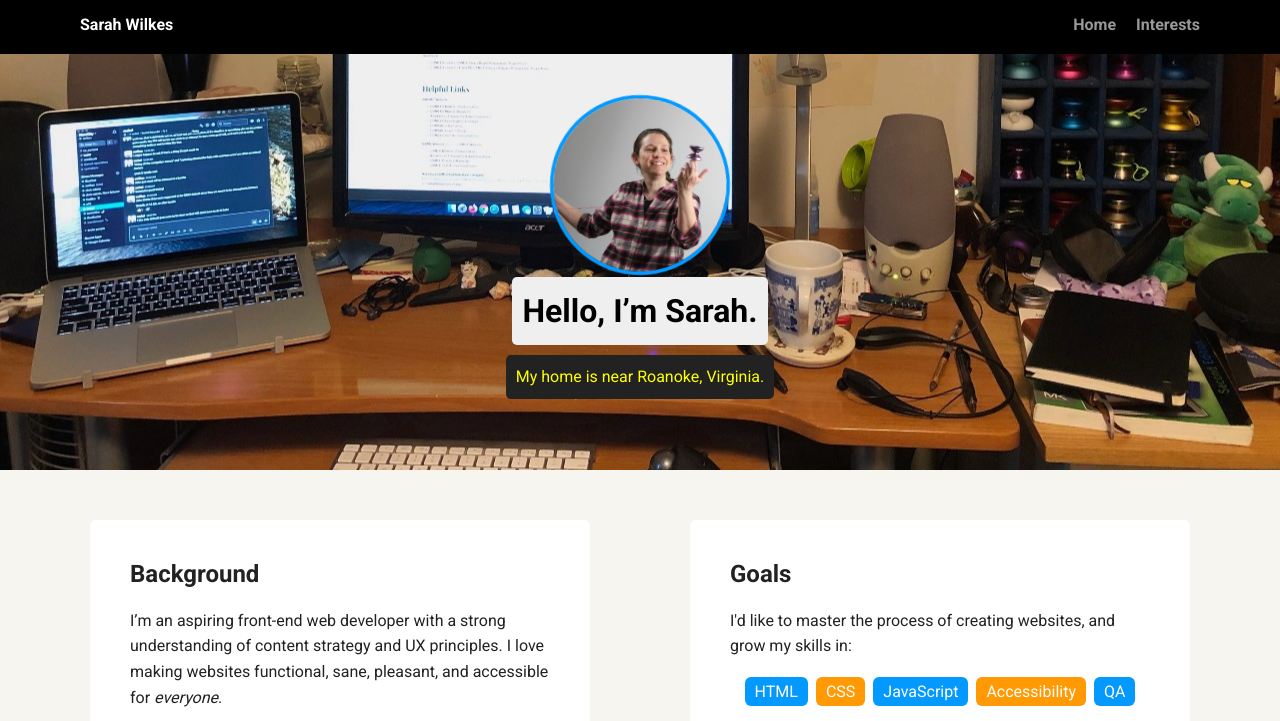
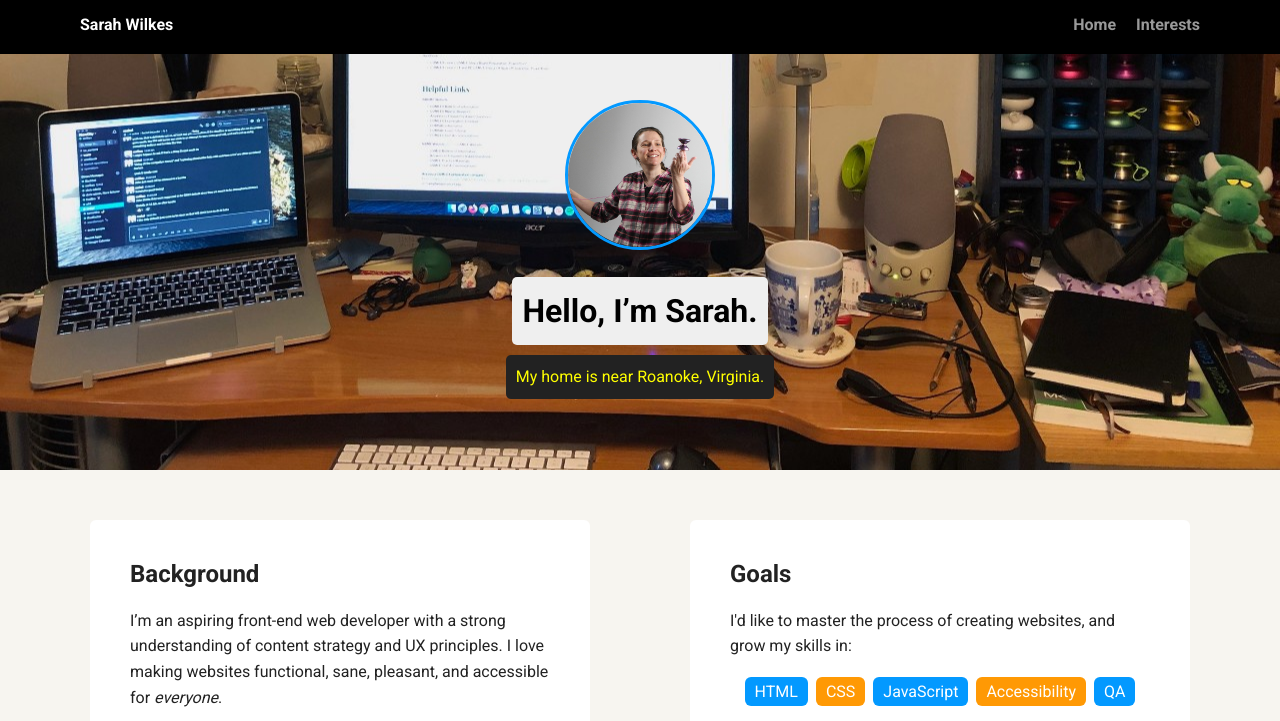
Before and after one commit to mightycoyote/portfolio_update_v1, a plain HTML site: page index.html in a window 1280 px wide. In both pictures the pointer is over the picture 640 px from the left and 185 px from the top of the page. Shown: the top 721 px of the page. Drawn offline with Linux system fonts and the light colour scheme; a web font is replaced by a local one.

Commit message:
change pic transform action

```diff
--- a/styles.css
+++ b/styles.css
@@ -74,7 +74,7 @@ header .profile-image {
   transition: all .5s;
 }
 header .profile-image:hover {
-  transform: scale(1.2) rotate(5deg);
+  transform: translate(0px, -10px);
 }
 .tag {
   background-color: #efefef;
```
